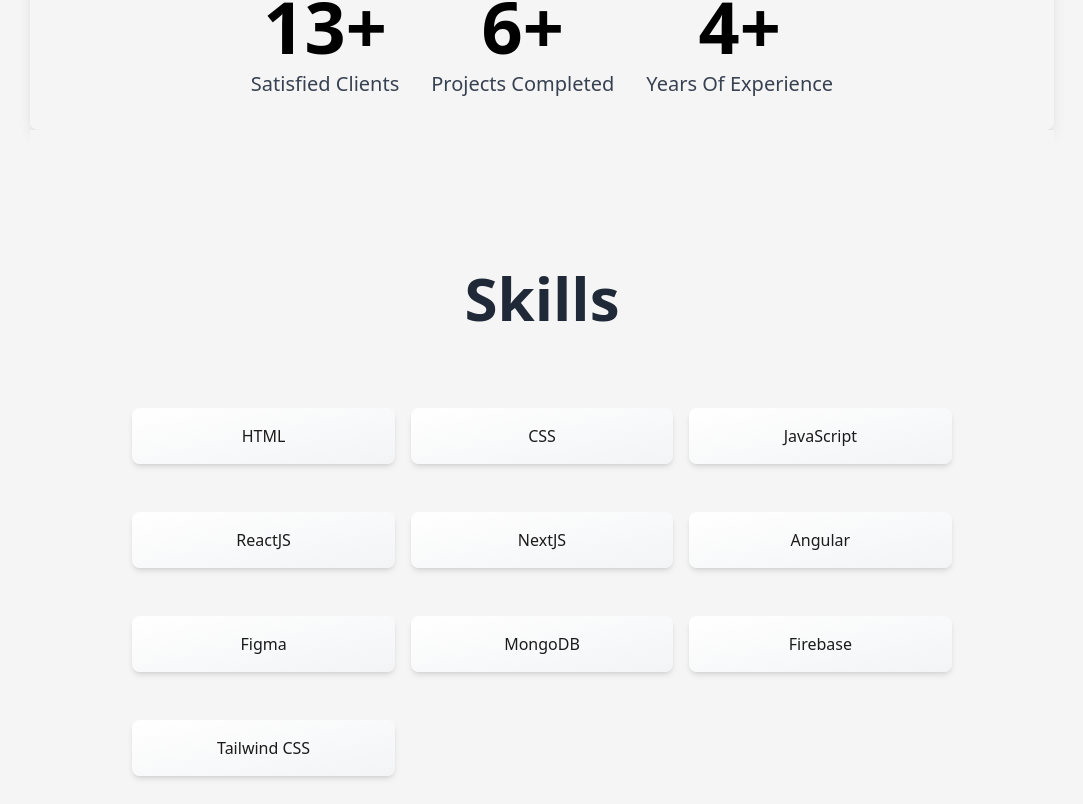
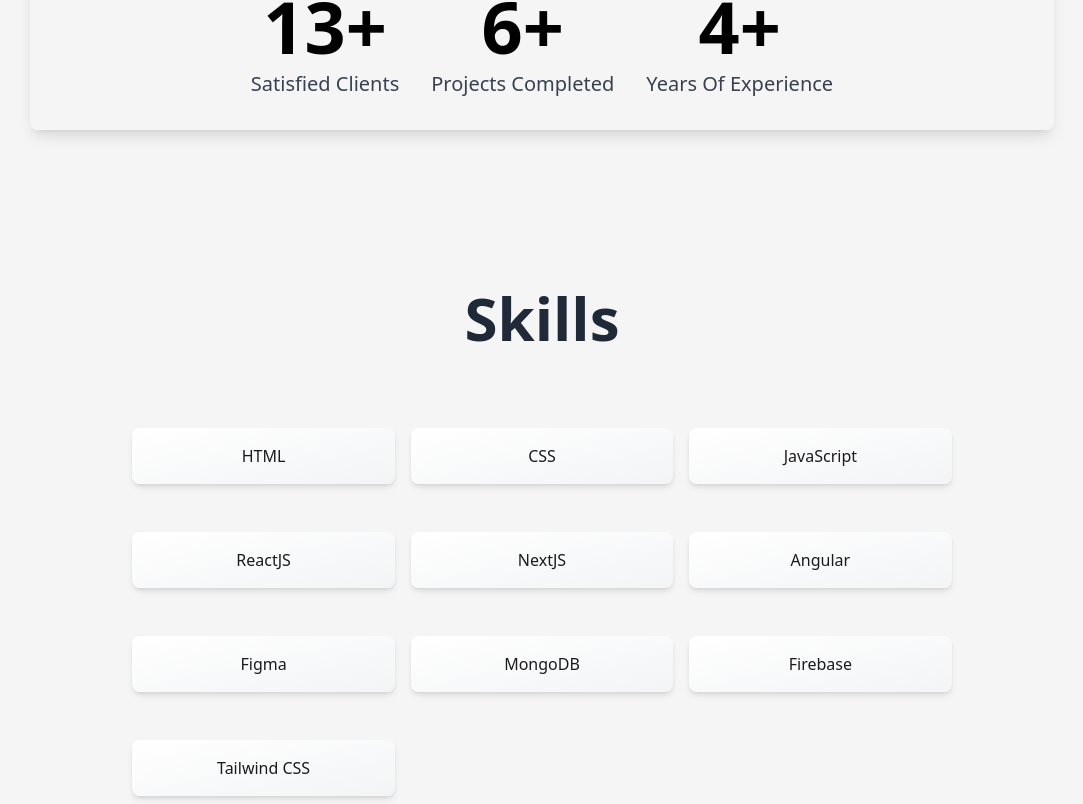
Before and after one commit to duvindunishad/portfolio-website-using-Nextjs, a Next.js app in the folder portfolio/: page / in a window 1280 px wide. Shown: the part 1556-2360 px from the top of the page, without its empty margins (98-1181 px from the left). Built offline with nearby package versions, Linux system fonts and the light colour scheme.

Commit message:
update urls to plink  page

```diff
--- a/portfolio/src/component/NavBar.js
+++ b/portfolio/src/component/NavBar.js
@@ -46,7 +46,7 @@
   }
   return (
     <header
-    className="w-full px-32 py-8 font-medium flex items-center justify-between
+    className=" w-full px-32 py-8 font-medium flex items-center justify-between
     dark:text-light relative z-10 lg:px-16 md:px-12 sm:px-8">
       <button className="flex-col justify-center items-center hidden lg:flex" onClick={handleClick}>
         <span className={`bg-dark dark:bg-light block transition-all duration-300 ease-out h-0.5 w-6 rounded-sm ${isOpen ? 'rotate-45 translate-y-1' : '-translate-y-0.5'}`}></span>
@@ -56,9 +56,9 @@
       <div className="w-full flex justify-between items-center lg:hidden">
       <nav>
         <CustomLink href = "/" title="Home" className='mr-4'/>
-        <CustomLink href = "/about" title="About" className='mr-4'/>
-        <CustomLink href = "/projects" title="Projects" className='mr-4'/>
-        <CustomLink href = "/articles" title="Article" className='ml-4'/>
+        <CustomLink href = "/aboutpage" title="About" className='mr-4'/>
+        <CustomLink href = "/projectpage" title="Projects" className='mr-4'/>
+        <CustomLink href = "/articlepage" title="Article" className='ml-4'/>
       </nav>
       <nav className="flex items-center justify-center flex-wrap">
         <motion.a href="https://www.google.com/" target={"_blank"}
--- a/portfolio/src/component/aboutpage/Skills.js
+++ b/portfolio/src/component/aboutpage/Skills.js
@@ -21,7 +21,7 @@
   ];
 
   return (
-    <section className="py-24 bg-light dark:bg-dark relative w-full min-h-screen flex flex-col items-center justify-center">
+    <section className="mt-5 py-24 bg-light dark:bg-dark relative w-full min-h-screen flex flex-col items-center justify-center">
       <h2 className="text-center text-6xl font-extrabold text-gray-800 dark:text-gray-200 mb-16 md:text-5xl">
         Skills
       </h2>
```
